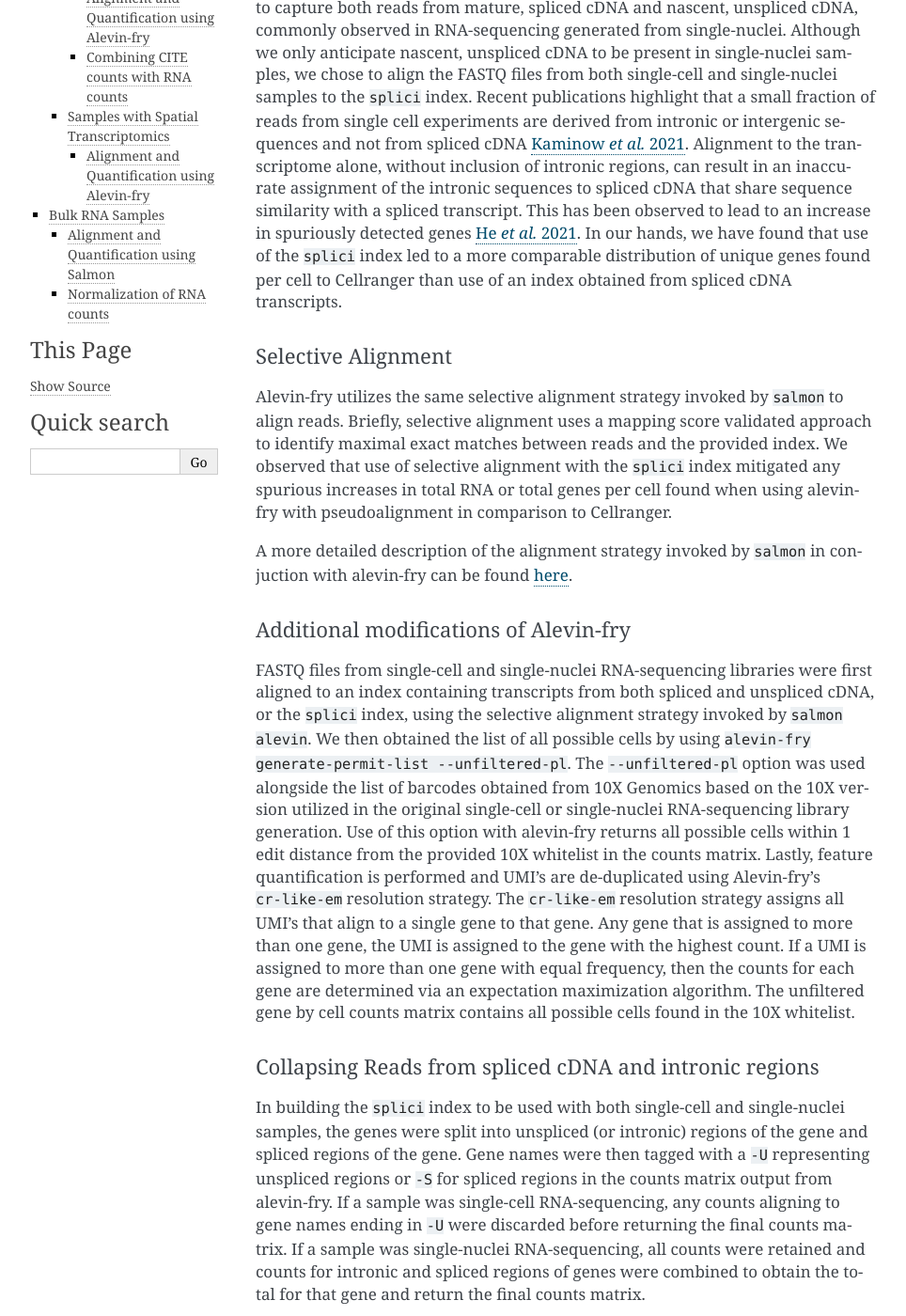
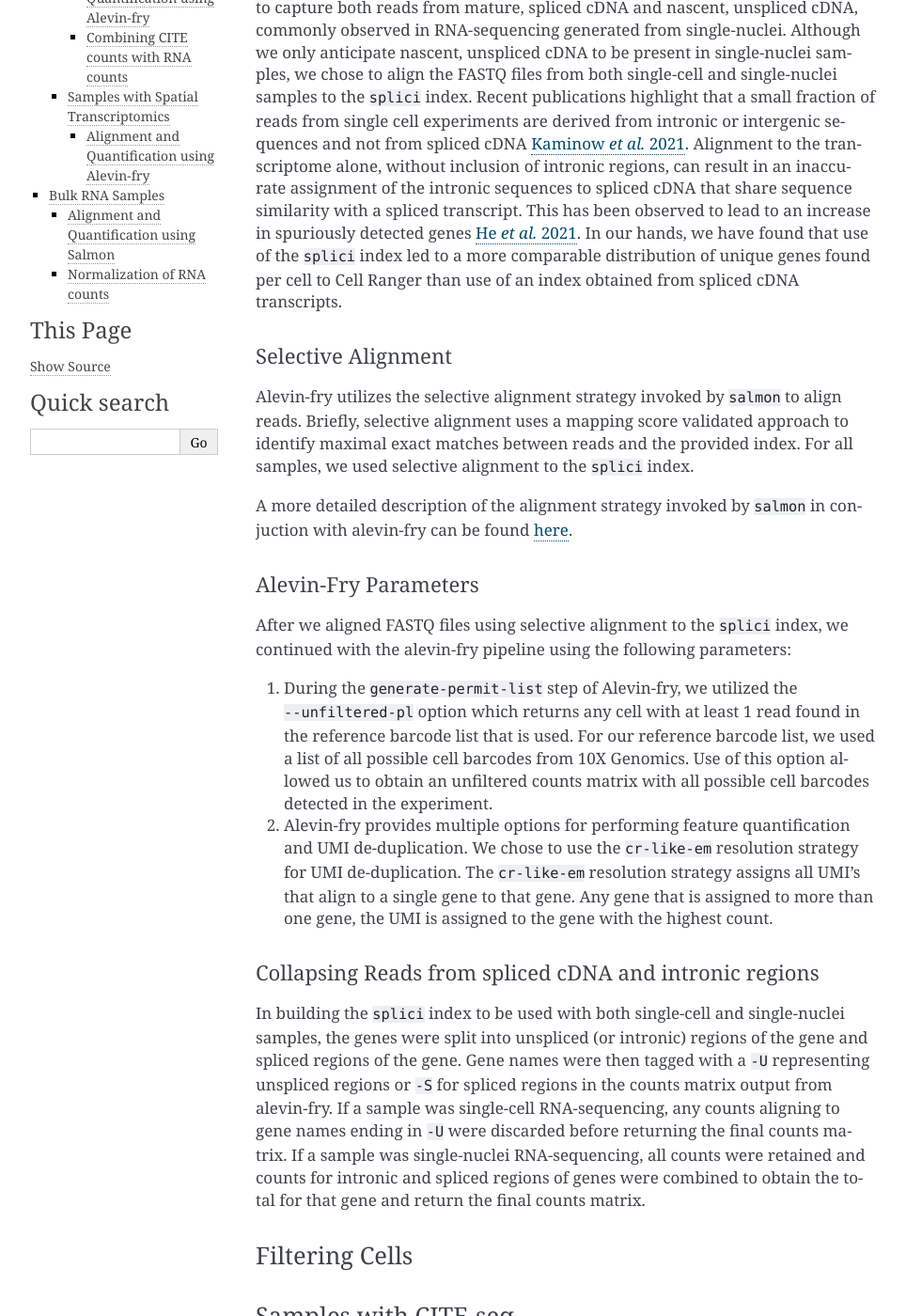
Before and after one commit to DongzeHE/scpca-docs, a Sphinx documentation site: the page built from docs/processing_information.md, in a window 1280 px wide and 1400 px high, scrolled down 443 px. Shown: the whole window at 94% size, without its empty margins (148-1112 px from the left). Built offline with Sphinx 7.4.7, drawn with Linux system fonts in a browser that asks for light colours; some of the changed text lies outside the part shown.

Commit message:
add alevin-fry parameter section

```diff
--- a/docs/processing_information.md
+++ b/docs/processing_information.md
@@ -15,27 +15,28 @@
 Recent publications highlight that a small fraction of reads from single cell experiments are derived from intronic or intergenic sequences and not from spliced cDNA [Kaminow _et al._ 2021](https://www.biorxiv.org/content/10.1101/2021.05.05.442755v1.full#sec-5).
 Alignment to the transcriptome alone, without inclusion of intronic regions, can result in an inaccurate assignment of the intronic sequences to spliced cDNA that share sequence similarity with a spliced transcript.
 This has been observed to lead to an increase in spuriously detected genes [He _et al._ 2021](https://www.biorxiv.org/content/10.1101/2021.06.29.450377v1.full.pdf).
-In our hands, we have found that use of the `splici` index led to a more comparable distribution of unique genes found per cell to Cellranger than use of an index obtained from spliced cDNA transcripts.
+In our hands, we have found that use of the `splici` index led to a more comparable distribution of unique genes found per cell to Cell Ranger than use of an index obtained from spliced cDNA transcripts.
 
 #### Selective Alignment
 
-Alevin-fry utilizes the same selective alignment strategy invoked by `salmon` to align reads.
+Alevin-fry utilizes the selective alignment strategy invoked by `salmon` to align reads.
 Briefly, selective alignment uses a mapping score validated approach to identify maximal exact matches between reads and the provided index.
-We observed that use of selective alignment with the `splici` index mitigated any spurious increases in total RNA or total genes per cell found when using alevin-fry with pseudoalignment in comparison to Cellranger.
+For all samples, we used selective alignment to the `splici` index.
 
 A more detailed description of the alignment strategy invoked by `salmon` in conjuction with alevin-fry can be found [here](https://genomebiology.biomedcentral.com/articles/10.1186/s13059-020-02151-8).
 
-#### Additional modifications of Alevin-fry
+#### Alevin-Fry Parameters
 
-FASTQ files from single-cell and single-nuclei RNA-sequencing libraries were first aligned to an index containing transcripts from both spliced and unspliced cDNA, or the `splici` index, using the selective alignment strategy invoked by `salmon alevin`.
-We then obtained the list of all possible cells by using `alevin-fry generate-permit-list --unfiltered-pl`.
-The `--unfiltered-pl` option was used alongside the list of barcodes obtained from 10X Genomics based on the 10X version utilized in the original single-cell or single-nuclei RNA-sequencing library generation.
-Use of this option with alevin-fry returns all possible cells within 1 edit distance from the provided 10X whitelist in the counts matrix.
-Lastly, feature quantification is performed and UMI's are de-duplicated using Alevin-fry's `cr-like-em` resolution strategy.
+After we aligned FASTQ files using selective alignment to the `splici` index, we continued with the alevin-fry pipeline using the following parameters:
+
+1. During the `generate-permit-list` step of Alevin-fry, we utilized the `--unfiltered-pl` option which returns any cell with at least 1 read found in the reference barcode list that is used.
+For our reference barcode list, we used a list of all possible cell barcodes from 10X Genomics.
+Use of this option allowed us to obtain an unfiltered counts matrix with all possible cell barcodes detected in the experiment.
+
+2. Alevin-fry provides multiple options for performing feature quantification and UMI de-duplication.
+We chose to use the `cr-like-em` resolution strategy for UMI de-duplication.
 The `cr-like-em` resolution strategy assigns all UMI's that align to a single gene to that gene.
 Any gene that is assigned to more than one gene, the UMI is assigned to the gene with the highest count.
-If a UMI is assigned to more than one gene with equal frequency, then the counts for each gene are determined via an expectation maximization algorithm.
-The unfiltered gene by cell counts matrix contains all possible cells found in the 10X whitelist.
 
 
 #### Collapsing Reads from spliced cDNA and intronic regions
```
